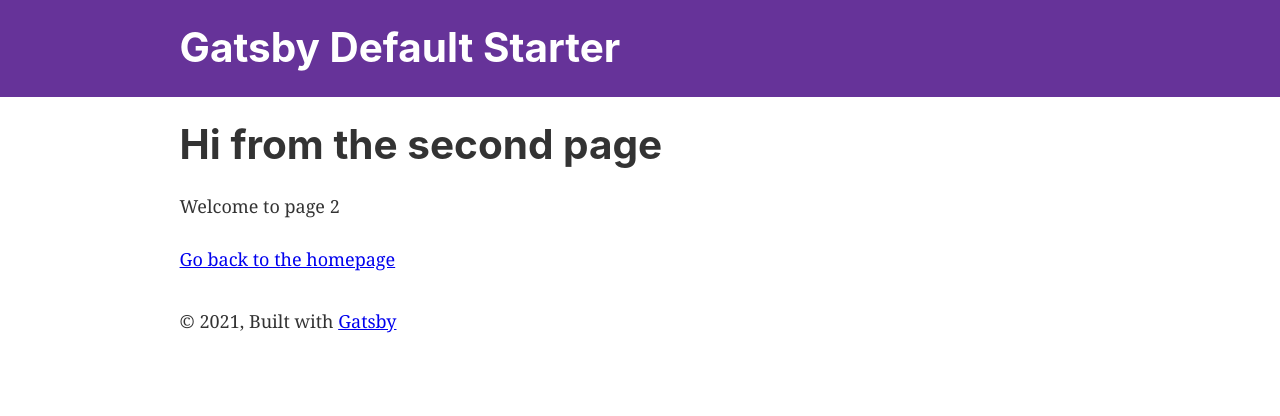
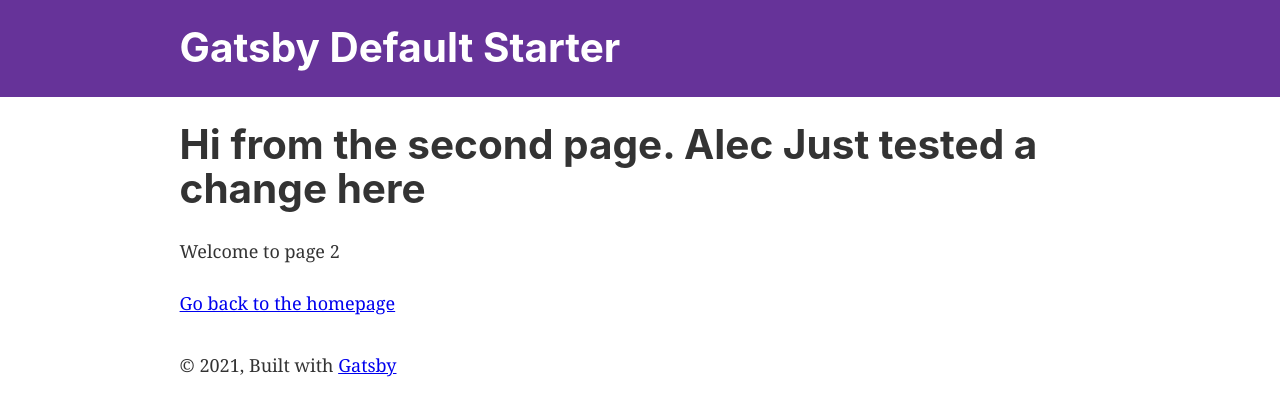
Before and after one commit to Aecef/lab3-polling, a Gatsby site: page /page-2 in a window 1280 px wide. Built offline with nearby package versions, Linux system fonts and the light colour scheme; Gatsby itself is replaced by a stand-in of ours.

Commit message:
Test commit

```diff
--- a/src/pages/page-2.js
+++ b/src/pages/page-2.js
@@ -7,7 +7,7 @@
 const SecondPage = () => (
   <Layout>
     <Seo title="Page two" />
-    <h1>Hi from the second page</h1>
+    <h1>Hi from the second page. Alec Just tested a change here</h1>
     <p>Welcome to page 2</p>
     <Link to="/">Go back to the homepage</Link>
   </Layout>
```
